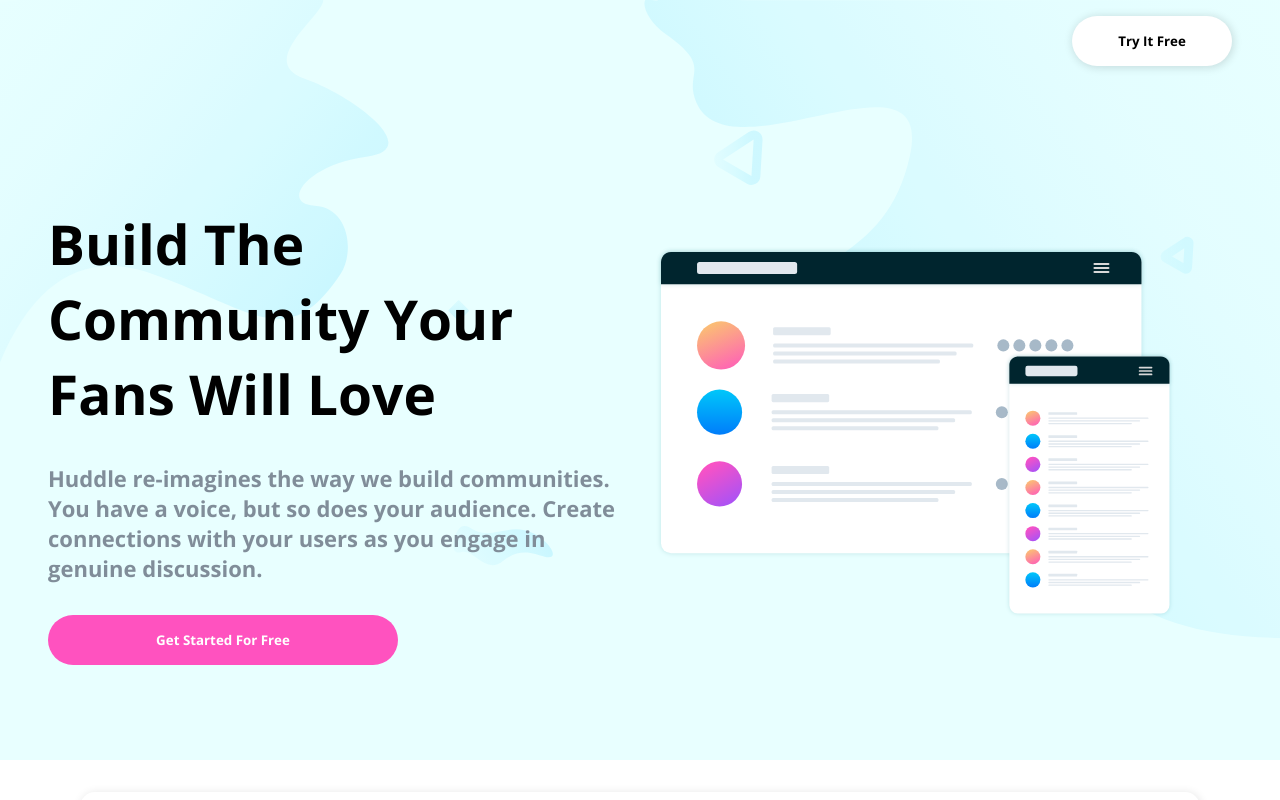
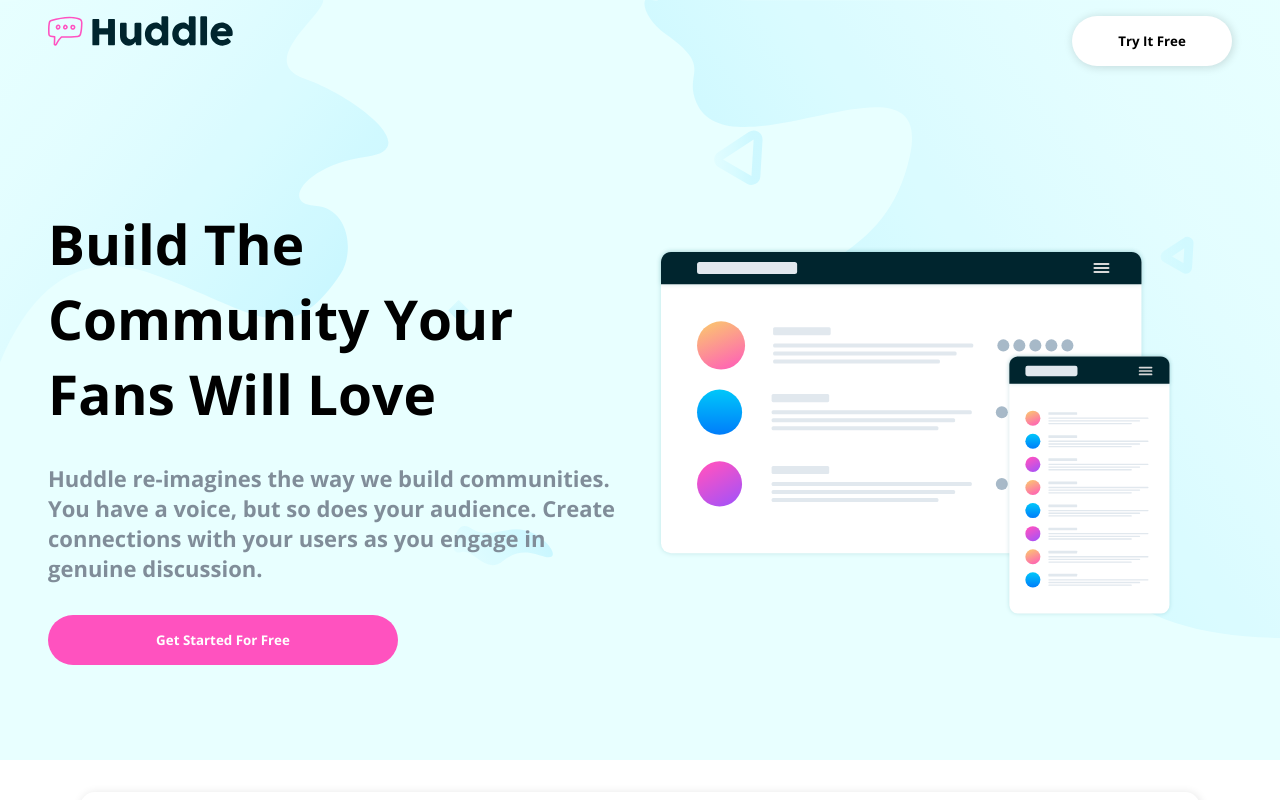
Before and after one commit to medchaibi/huddle-master, a plain HTML site: page index.html in a window 1280 px wide. Shown: the top 800 px of the page. Drawn offline with nearby package versions, Linux system fonts and the light colour scheme; the site is published under a folder, as on GitHub Pages, so addresses that start at the root find nothing.

Commit message:
Update index.html

```diff
--- a/index.html
+++ b/index.html
@@ -17,7 +17,7 @@
 
          <section class="head">
              <nav class="navigation-bar">
-                 <img src="/images/logo.svg" alt="" class="logo">
+                 <img src="./images/logo.svg" alt="" class="logo">
                  <button class="btn-nav">Try It Free</button>
              </nav>
                 <section class="one">
```
